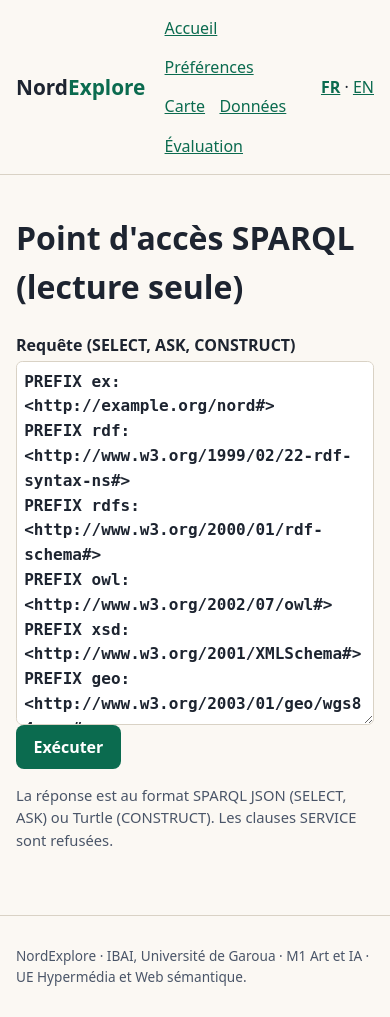
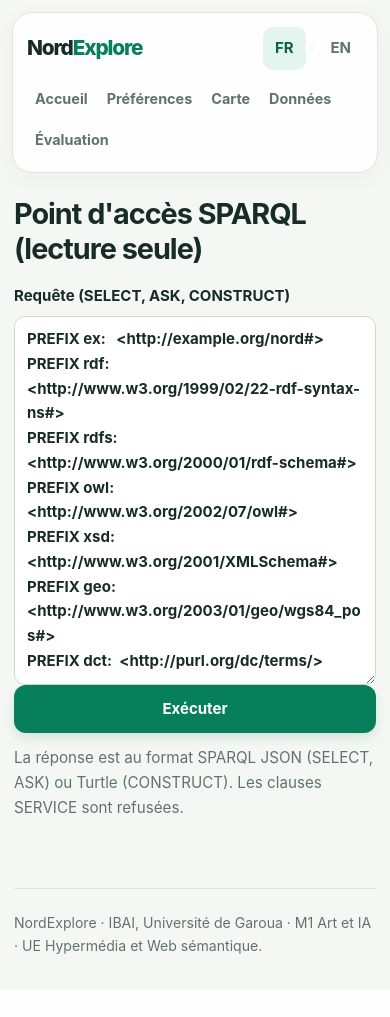
Before and after one commit to barka-eben/nordexplore, a Flask app: page /sparql in a window 390 px wide. After the commit the page ends 954 px from the top, so only its background shows below. Run offline with Flask 3, Linux system fonts and the light colour scheme.

Commit message:
Refactor CSS for responsive design and accessibility
Updated CSS variables and styles for improved responsiveness and accessibility.

```diff
--- a/nordexplore/static/style.css
+++ b/nordexplore/static/style.css
@@ -1,41 +1,143 @@
-:root{--fond:#fbf8f3;--texte:#1d2430;--doux:#4a5568;--accent:#0b6b4f;--accent2:#8a4b08;--bord:#d9d2c5;--carte:#fff;--focus:#1a56db}
-@media (prefers-color-scheme:dark){:root{--fond:#14181f;--texte:#eef1f5;--doux:#b4bcc8;--accent:#5fd3a6;--accent2:#f0b36a;--bord:#323a47;--carte:#1c222c;--focus:#8ab4ff}}
-*{box-sizing:border-box}
-body{margin:0;font:16px/1.55 system-ui,-apple-system,"Segoe UI",Roboto,sans-serif;background:var(--fond);color:var(--texte)}
-main,.entete,.pied{max-width:60rem;margin:0 auto;padding:1rem}
-a{color:var(--accent)} a:focus-visible,button:focus-visible,input:focus-visible,select:focus-visible,summary:focus-visible{outline:3px solid var(--focus);outline-offset:2px}
-.skip{position:absolute;left:-999px}.skip:focus{left:1rem;top:1rem;background:var(--carte);padding:.5rem;z-index:10}
-.entete{display:flex;flex-wrap:wrap;gap:.5rem 1.2rem;align-items:center;border-bottom:1px solid var(--bord)}
-.logo{font-weight:800;font-size:1.3rem;text-decoration:none;color:var(--texte)}.logo span{color:var(--accent)}
-.entete nav{display:flex;flex-wrap:wrap;gap:.9rem;flex:1}.langue a[aria-current]{font-weight:700}
-.hero{padding:1.5rem 0}.hero h1{font-size:1.8rem;margin:.2rem 0}
-.bouton,button{display:inline-block;background:var(--accent);color:#fff;border:0;padding:.6rem 1.1rem;border-radius:.5rem;font:inherit;font-weight:600;cursor:pointer;text-decoration:none}
-@media (prefers-color-scheme:dark){.bouton,button{color:#0b1a14}}
-.bouton.secondaire{background:transparent;color:var(--accent);border:2px solid var(--accent)}
-.formulaire .grille{display:grid;grid-template-columns:repeat(auto-fit,minmax(13rem,1fr));gap:.8rem}
-label{display:flex;flex-direction:column;gap:.2rem;font-weight:600}
-label.case{flex-direction:row;align-items:center;gap:.4rem;font-weight:400}
-input,select,textarea{font:inherit;padding:.45rem;border:1px solid var(--bord);border-radius:.4rem;background:var(--carte);color:var(--texte)}
-textarea{width:100%;font-family:ui-monospace,monospace}
-fieldset{border:1px solid var(--bord);border-radius:.5rem;margin:1rem 0}.cases{display:flex;flex-wrap:wrap;gap:.4rem 1.2rem}
-.aide,.meta,.resume{color:var(--doux)}.aide{font-size:.92rem}
-.resultats{list-style:none;padding:0;display:grid;gap:1rem}
-.carte-heb{background:var(--carte);border:1px solid var(--bord);border-radius:.7rem;padding:1rem}
-.tete{display:flex;gap:.7rem;align-items:center}.tete h2{margin:0;flex:1;font-size:1.2rem}
-.rang{background:var(--accent);color:#fff;border-radius:50%;width:2rem;height:2rem;display:grid;place-items:center;font-weight:700}
-@media (prefers-color-scheme:dark){.rang{color:#0b1a14}}
-.score{font-size:1.6rem;font-weight:800;color:var(--accent)}.score small{font-size:.8rem;color:var(--doux)}
-.barre{height:.5rem;background:var(--bord);border-radius:1rem;overflow:hidden}.barre span{display:block;height:100%;background:var(--accent)}
-.explication{margin:.6rem 0}
-table{border-collapse:collapse;width:100%}th,td{border-bottom:1px solid var(--bord);padding:.4rem .5rem;text-align:left;vertical-align:top}
-table.mini{width:auto;font-size:.92rem}.inactif{color:var(--doux);font-style:italic}
-.defile{overflow-x:auto}
-.vide,.modifier{background:var(--carte);border:1px solid var(--bord);border-radius:.6rem;padding:.8rem 1rem;margin:1rem 0}
-blockquote{margin:.6rem 0;padding:.4rem .9rem;border-left:4px solid var(--accent2);background:var(--carte)}blockquote p{margin:.2rem 0}blockquote footer{color:var(--doux);font-size:.9rem}
-.photo{max-width:100%;height:auto;border-radius:.6rem}
-.liens dt{font-weight:600;margin-top:.5rem}.liens dd{margin:0 0 0 1rem}
-pre{background:var(--carte);border:1px solid var(--bord);padding:.8rem;overflow-x:auto;border-radius:.5rem;font-size:.85rem}
-#carte{height:24rem;border-radius:.6rem;border:1px solid var(--bord);display:grid;place-items:center;color:var(--doux)}
-#carte.hors-ligne{height:auto;padding:1rem}
-.pied{color:var(--doux);font-size:.85rem;border-top:1px solid var(--bord);margin-top:2rem}
-@media (max-width:30rem){.tete h2{font-size:1.05rem}.hero h1{font-size:1.4rem}}
+/* NordExplore — interface responsive, accessible et chaleureuse */
+:root {
+  color-scheme: light;
+  --fond: #f5f7f4;
+  --surface: #ffffff;
+  --texte: #172b27;
+  --doux: #61736e;
+  --accent: #087f5b;
+  --accent-fonce: #066448;
+  --accent-clair: #e3f5ed;
+  --secondaire: #f0a44b;
+  --bord: #dce6e0;
+  --focus: #2563eb;
+  --ombre: 0 12px 32px rgba(22, 54, 43, .08);
+  --rayon: 18px;
+}
+* { box-sizing: border-box; }
+html { scroll-behavior: smooth; -webkit-text-size-adjust: 100%; }
+body {
+  margin: 0; color: var(--texte); background: var(--fond);
+  font: 16px/1.65 Inter, ui-sans-serif, system-ui, -apple-system, "Segoe UI", sans-serif;
+  -webkit-font-smoothing: antialiased;
+}
+a { color: var(--accent-fonce); text-underline-offset: 3px; }
+a:hover { color: var(--accent); }
+a:focus-visible, button:focus-visible, input:focus-visible, select:focus-visible,
+textarea:focus-visible, summary:focus-visible { outline: 3px solid var(--focus); outline-offset: 3px; }
+.skip { position: absolute; left: -9999px; top: 1rem; z-index: 100; background: var(--surface); padding: .8rem 1rem; border-radius: 10px; }
+.skip:focus { left: 1rem; }
+.entete {
+  width: min(1180px, calc(100% - 40px)); margin: 18px auto 0; padding: 16px 22px;
+  display: flex; align-items: center; gap: 22px; flex-wrap: wrap;
+  background: rgba(255,255,255,.92); border: 1px solid var(--bord); border-radius: 20px;
+  box-shadow: 0 5px 22px rgba(22,54,43,.04);
+}
+.logo { flex: 0 0 auto; color: var(--texte); font-size: 1.45rem; font-weight: 850; letter-spacing: -.055em; text-decoration: none; }
+.logo span { color: var(--accent); }
+.entete nav { display: flex; align-items: center; justify-content: center; flex: 1; flex-wrap: wrap; gap: 6px; }
+.entete nav a, .langue a { display: inline-block; padding: 9px 12px; border-radius: 10px; color: var(--doux); font-size: .94rem; font-weight: 650; text-decoration: none; transition: background .18s, color .18s; }
+.entete nav a:hover, .entete nav a:focus-visible, .langue a:hover { background: var(--accent-clair); color: var(--accent-fonce); }
+.langue { white-space: nowrap; color: var(--bord); }
+.langue a[aria-current="true"] { color: var(--accent-fonce); background: var(--accent-clair); }
+main { width: min(1080px, calc(100% - 40px)); min-height: 60vh; margin: 0 auto; padding: 36px 0 52px; }
+h1, h2, h3 { color: var(--texte); line-height: 1.2; letter-spacing: -.035em; }
+h1 { font-size: clamp(1.8rem, 4vw, 2.8rem); margin: 0 0 18px; }
+h2 { font-size: clamp(1.25rem, 2.4vw, 1.7rem); margin: 1.8rem 0 .8rem; }
+h3 { font-size: 1.15rem; }
+p { margin: .7rem 0 1rem; }
+.hero { position: relative; overflow: hidden; padding: clamp(28px, 6vw, 66px); margin-bottom: 34px; border-radius: 28px; color: white; background: linear-gradient(120deg, #073f32 0%, #087f5b 65%, #36a77b 100%); box-shadow: var(--ombre); }
+.hero::after { content: ""; position: absolute; width: 300px; height: 300px; right: -90px; bottom: -170px; border: 48px solid rgba(255,255,255,.09); border-radius: 50%; pointer-events: none; }
+.hero h1 { max-width: 760px; color: white; font-size: clamp(2rem, 5.2vw, 3.6rem); margin: 0 0 18px; }
+.hero p { max-width: 720px; color: rgba(255,255,255,.88); font-size: 1.08rem; }
+.hero a { position: relative; z-index: 1; }
+.bouton, button {
+  display: inline-flex; align-items: center; justify-content: center; gap: .5rem;
+  min-height: 46px; padding: 11px 19px; border: 1px solid transparent; border-radius: 12px;
+  color: #fff; background: var(--accent); font: inherit; font-weight: 750; text-align: center;
+  text-decoration: none; cursor: pointer; box-shadow: 0 5px 12px rgba(8,127,91,.14);
+  transition: transform .15s, background .15s, box-shadow .15s;
+}
+.bouton:hover, button:hover { color: #fff; background: var(--accent-fonce); transform: translateY(-1px); box-shadow: 0 8px 18px rgba(8,127,91,.2); }
+.hero .bouton { background: #fff; color: var(--accent-fonce); }
+.hero .bouton:hover { background: #eaf8f1; }
+.bouton.secondaire { color: #fff; background: rgba(255,255,255,.1); border-color: rgba(255,255,255,.55); box-shadow: none; }
+.bouton.secondaire:hover { background: rgba(255,255,255,.2); }
+.formulaire, fieldset, .modifier, .vide, blockquote { background: var(--surface); border: 1px solid var(--bord); border-radius: var(--rayon); }
+.formulaire { padding: clamp(16px, 3vw, 28px); box-shadow: var(--ombre); }
+.formulaire .grille { display: grid; grid-template-columns: repeat(auto-fit, minmax(min(100%, 220px), 1fr)); gap: 18px; }
+label { display: flex; flex-direction: column; gap: 7px; font-weight: 700; color: var(--texte); }
+label.case { flex-direction: row; align-items: center; gap: 9px; font-weight: 550; }
+input, select, textarea { width: 100%; min-height: 45px; padding: 10px 12px; border: 1px solid #cbd9d1; border-radius: 11px; background: #fff; color: var(--texte); font: inherit; }
+input:hover, select:hover, textarea:hover { border-color: #91b8a5; }
+input[type="checkbox"], input[type="radio"] { width: 19px; min-width: 19px; min-height: 19px; height: 19px; accent-color: var(--accent); }
+textarea { min-height: 120px; resize: vertical; }
+fieldset { margin: 20px 0; padding: 18px; }
+legend { padding: 0 8px; font-weight: 800; }
+.cases { display: flex; flex-wrap: wrap; gap: 12px 20px; }
+.aide, .meta, .resume, .pied { color: var(--doux); }
+.aide { font-size: .95rem; }
+.liste-top { display: grid; grid-template-columns: repeat(auto-fit, minmax(min(100%, 270px), 1fr)); gap: 12px; padding: 0; list-style: none; counter-reset: top; }
+.liste-top li { counter-increment: top; position: relative; padding: 18px 18px 18px 58px; background: var(--surface); border: 1px solid var(--bord); border-radius: 15px; }
+.liste-top li::before { content: counter(top); position: absolute; left: 16px; top: 17px; display: grid; place-items: center; width: 28px; height: 28px; border-radius: 9px; color: var(--accent-fonce); background: var(--accent-clair); font-weight: 850; }
+.liste-top li a { font-weight: 800; }
+.resultats { display: grid; grid-template-columns: repeat(auto-fit, minmax(min(100%, 340px), 1fr)); gap: 18px; list-style: none; padding: 0; }
+.carte-heb { min-width: 0; padding: clamp(16px, 2.5vw, 24px); background: var(--surface); border: 1px solid var(--bord); border-radius: var(--rayon); box-shadow: 0 5px 20px rgba(22,54,43,.04); transition: transform .18s, box-shadow .18s; }
+.carte-heb:hover { transform: translateY(-3px); box-shadow: var(--ombre); }
+.tete { display: flex; gap: 12px; align-items: flex-start; }
+.tete h2 { flex: 1; min-width: 0; margin: 2px 0 0; font-size: 1.15rem; overflow-wrap: anywhere; }
+.tete h2 a { text-decoration: none; }
+.rang { flex: 0 0 34px; width: 34px; height: 34px; display: grid; place-items: center; border-radius: 11px; background: var(--accent-clair); color: var(--accent-fonce); font-weight: 850; }
+.score { flex: 0 0 auto; color: var(--accent-fonce); font-size: 1.45rem; font-weight: 900; line-height: 1.2; }
+.score small { color: var(--doux); font-size: .72rem; font-weight: 700; }
+.meta { font-size: .93rem; }
+.barre { height: 8px; margin: 14px 0; overflow: hidden; background: #e7eee9; border-radius: 20px; }
+.barre span { display: block; height: 100%; background: linear-gradient(90deg, #087f5b, #52bd8f); border-radius: inherit; }
+.explication { padding: 12px 14px; background: #f4faf6; border-left: 3px solid var(--accent); border-radius: 0 10px 10px 0; }
+details { margin: 14px 0; }
+summary { width: fit-content; color: var(--accent-fonce); font-weight: 750; cursor: pointer; padding: 5px 0; }
+.modifier { padding: 14px 18px; margin: 20px 0; }
+.vide { padding: clamp(18px, 4vw, 30px); margin: 22px 0; }
+blockquote { margin: 16px 0; padding: 14px 18px; border-left: 4px solid var(--secondaire); }
+blockquote p { margin: .25rem 0; }
+blockquote footer { color: var(--doux); font-size: .92rem; }
+table { width: 100%; border-collapse: collapse; }
+th, td { padding: 11px 12px; border-bottom: 1px solid var(--bord); text-align: left; vertical-align: top; }
+th { background: #f2f7f3; font-size: .9rem; }
+table.mini { font-size: .9rem; }
+.defile { max-width: 100%; overflow-x: auto; border: 1px solid var(--bord); border-radius: 12px; }
+.inactif { color: #84918b; font-style: italic; }
+.photo { display: block; max-width: 100%; height: auto; border-radius: 14px; }
+.liens dt { margin-top: .7rem; font-weight: 800; }
+.liens dd { margin: 0 0 0 1rem; }
+pre { max-width: 100%; padding: 16px; overflow-x: auto; border: 1px solid var(--bord); border-radius: 12px; background: #f0f4f1; font-size: .88rem; }
+#carte { min-height: 320px; height: min(62vh, 560px); border: 1px solid var(--bord); border-radius: var(--rayon); background: #eaf2ed; display: grid; place-items: center; color: var(--doux); overflow: hidden; }
+#carte.hors-ligne { height: auto; min-height: 0; padding: 18px; }
+.pied { width: min(1080px, calc(100% - 40px)); margin: 0 auto; padding: 22px 0 32px; border-top: 1px solid var(--bord); font-size: .88rem; }
+.pied p { margin: 0; }
+@media (max-width: 760px) {
+  .entete { width: calc(100% - 24px); margin-top: 12px; padding: 14px; gap: 10px; }
+  .logo { font-size: 1.3rem; }
+  .entete nav { order: 3; flex-basis: 100%; justify-content: flex-start; gap: 3px; }
+  .entete nav a { padding: 8px 10px; font-size: .9rem; }
+  .langue { margin-left: auto; }
+  main { width: calc(100% - 28px); padding-top: 24px; }
+  .hero { border-radius: 21px; padding: 28px 22px; }
+  .hero p { font-size: 1rem; }
+  .hero .bouton, .hero .bouton.secondaire { margin: 4px 5px 4px 0; }
+  .resultats { grid-template-columns: 1fr; }
+  .pied { width: calc(100% - 28px); }
+}
+@media (max-width: 420px) {
+  body { font-size: 15px; }
+  .entete nav a { padding: 7px 8px; }
+  .hero h1 { font-size: 1.9rem; }
+  .bouton, button { width: 100%; }
+  .tete { flex-wrap: wrap; }
+  .tete h2 { flex-basis: calc(100% - 48px); }
+  .score { margin-left: 46px; }
+  th, td { padding: 8px; }
+}
+@media (prefers-reduced-motion: reduce) {
+  *, *::before, *::after { scroll-behavior: auto !important; transition-duration: .01ms !important; animation-duration: .01ms !important; }
+}
```
